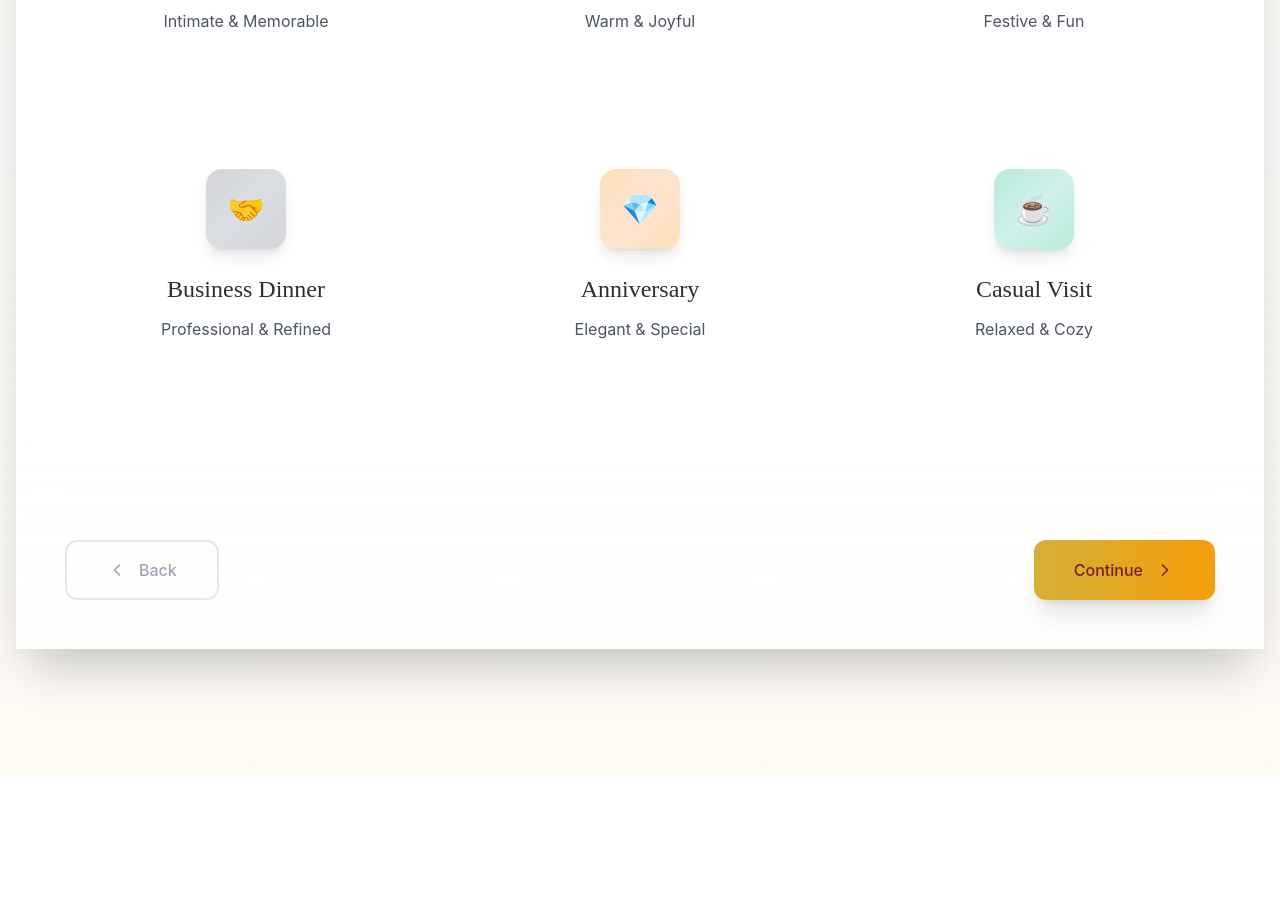
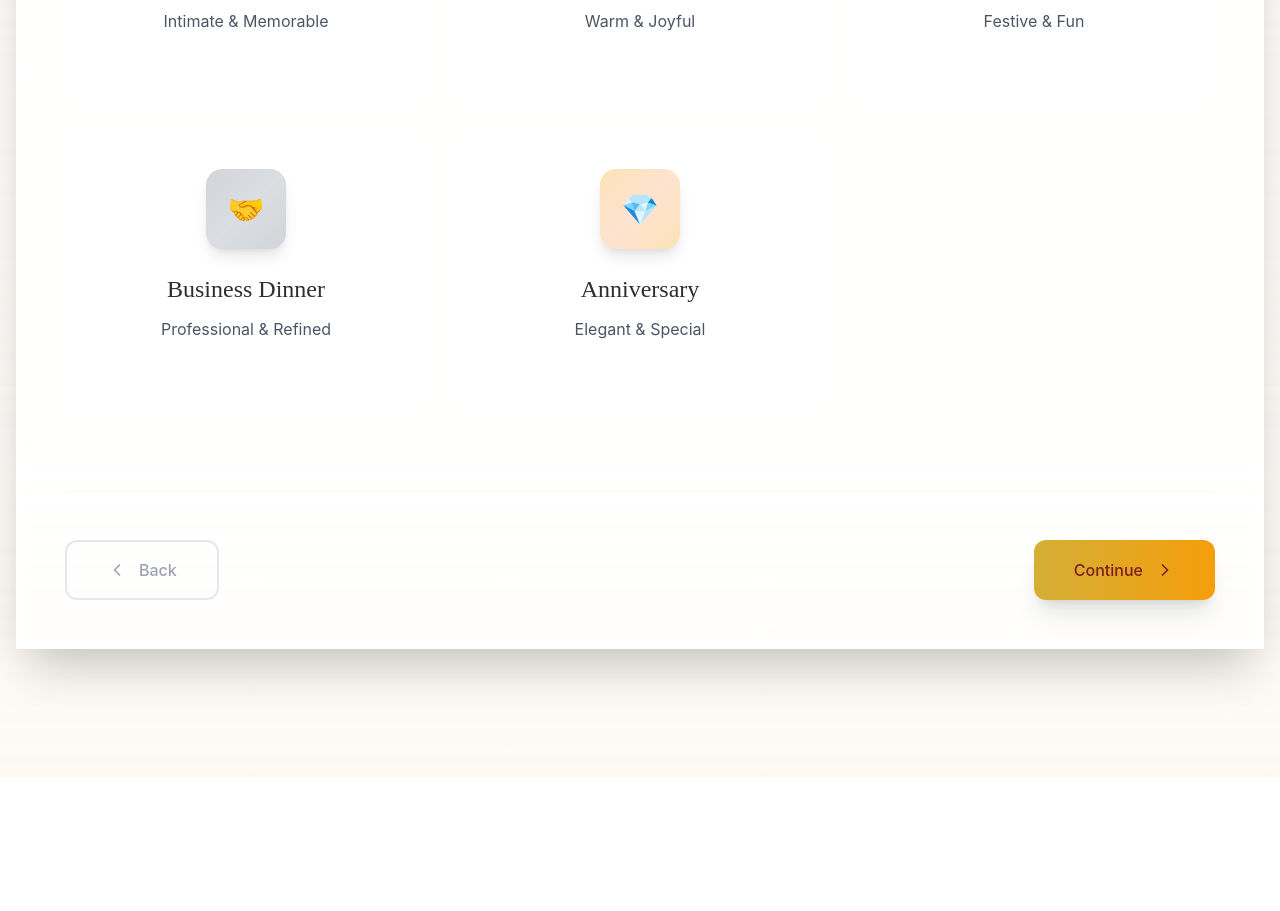
Before and after one commit to shivam86010/Tavisha-Lounge, a React (Vite) app: page /reservation in a window 1280 px wide. Shown: the part 2720-3631 px from the top of the page. Built offline with nearby package versions, Linux system fonts and the light colour scheme.

Commit message:
small change

```diff
--- a/src/Page/Reservation/Main.jsx
+++ b/src/Page/Reservation/Main.jsx
@@ -98,14 +98,6 @@ const ReservationPage = () => {
       emoji: '💎',
       description: 'Elegant & Special'
     },
-    {
-      id: 6,
-      name: 'Casual Visit',
-      icon: Coffee,
-      color: 'from-emerald-500/30 via-teal-500/20 to-emerald-500/30',
-      emoji: '☕',
-      description: 'Relaxed & Cozy'
-    }
   ];
 
   const seatingOptions = [
@@ -149,16 +141,7 @@ const ReservationPage = () => {
       features: ['Large Table', 'Kid Friendly', 'Flexible Seating', 'Entertainment'],
       icon: Users
     },
-    {
-      id: 5,
-      name: 'Candlelight Table',
-      description: 'Romantic Atmosphere',
-      image: 'https://images.unsplash.com/photo-1559925393-8be0ec4767c8?q=80&w=2071&auto=format&fit=crop&w=1200&h=800',
-      capacity: '2 Guests',
-      price: 'Premium',
-      features: ['Candlelit', 'Rose Petals', 'Wine Pairing', 'Live Music'],
-      icon: Music
-    }
+
   ];
 
   const timeSlots = [
```
